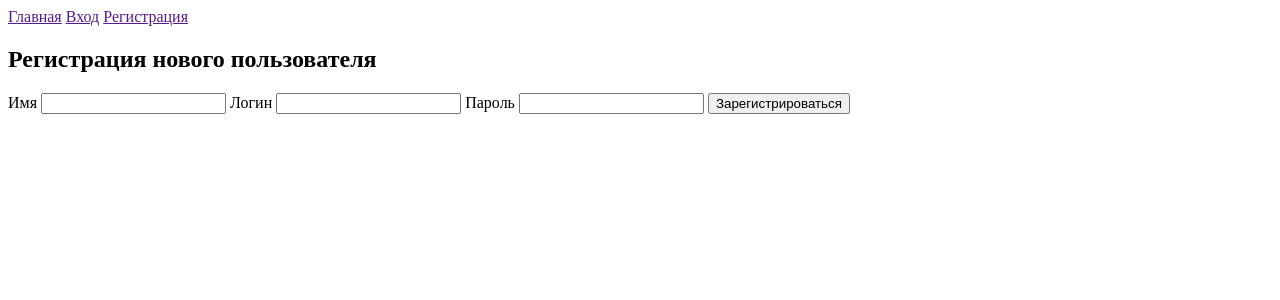
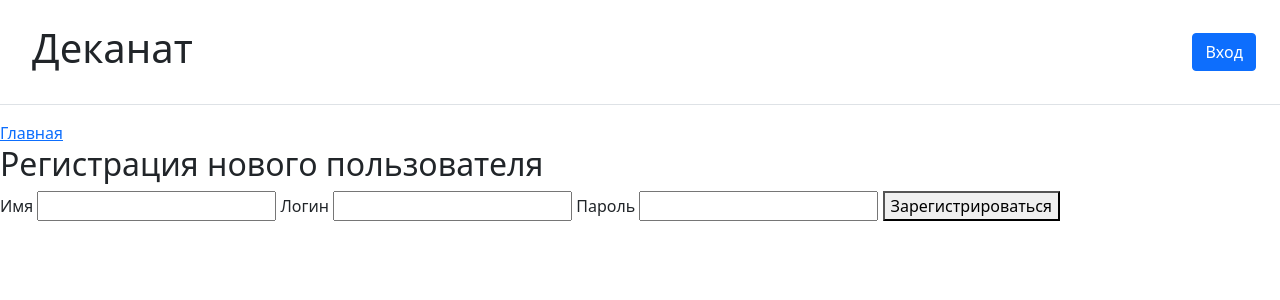
Before and after one commit to MrRouOne/Praktika, a PHP site: template views/site/signup.php in a window 1280 px wide. Shown: the top 300 px of the page. Run offline with PHP 8.4, Linux system fonts and the light colour scheme; the template is opened without the code that fills it, so the values that code supplies are empty.

Commit message:
щbootstrapMain

```diff
--- a/views/layouts/main.php
+++ b/views/layouts/main.php
@@ -5,24 +5,49 @@
     <meta name="viewport"
           content="width=device-width, user-scalable=no, initial-scale=1.0, maximum-scale=1.0, minimum-scale=1.0">
     <meta http-equiv="X-UA-Compatible" content="ie=edge">
+    <link href="https://cdn.jsdelivr.net/npm/bootstrap@5.1.3/dist/css/bootstrap.min.css" rel="stylesheet"
+          integrity="sha384-1BmE4kWBq78iYhFldvKuhfTAU6auU8tT94WrHftjDbrCEXSU1oBoqyl2QvZ6jIW3" crossorigin="anonymous">
+    <script src="https://cdn.jsdelivr.net/npm/bootstrap@5.1.3/dist/js/bootstrap.bundle.min.js"
+            integrity="sha384-ka7Sk0Gln4gmtz2MlQnikT1wXgYsOg+OMhuP+IlRH9sENBO0LRn5q+8nbTov4+1p"
+            crossorigin="anonymous"></script>
     <title>Pop it MVC</title>
 </head>
 <body>
+<div class="container-fluid p-0">
+    <div class="d-flex flex-md-row p-3 px-md-4 mb-3 bg-white border-bottom box-shadow justify-content-md-between align-items-center" style="padding: 0 100px;">
+        <h1 class="mr-md-auto p-2">Деканат</h1>
+        <?php
+        if (!app()->auth::check()):
+            ?>
+            <a class="btn btn-primary" href="<?= app()->route->getUrl('/login') ?>">Вход</a>
+        <?php
+        else:
+            ?>
+            <div class="dropdown text-end">
+                <a href="#" class="d-block link-dark text-decoration-none dropdown-toggle" id="dropdownUser1" data-bs-toggle="dropdown" aria-expanded="false">
+                    <?= app()->auth::user()->name ?>
+                </a>
+                <ul class="dropdown-menu text-small" aria-labelledby="dropdownUser1" style="">
+                    <li><a class="dropdown-item" href="#">New project...</a></li>
+                    <li><a class="dropdown-item" href="#">Settings</a></li>
+                    <li><a class="dropdown-item" href="#">Profile</a></li>
+                    <li><hr class="dropdown-divider"></li>
+                    <li><a class="dropdown-item" href="#">Sign out</a></li>
+                </ul>
+            </div>
+        <?php
+        endif;
+        ?>
+
+    </div>
+
+</div>
+
+
 <header>
     <nav>
         <a href="<?= app()->route->getUrl('/hello') ?>">Главная</a>
-        <?php
-        if (!app()->auth::check()):
-            ?>
-            <a href="<?= app()->route->getUrl('/login') ?>">Вход</a>
-            <a href="<?= app()->route->getUrl('/signup') ?>">Регистрация</a>
-        <?php
-        else:
-            ?>
-            <a href="<?= app()->route->getUrl('/logout') ?>">Выход (<?= app()->auth::user()->name ?>)</a>
-        <?php
-        endif;
-        ?>
+
     </nav>
 </header>
 <main>
```
